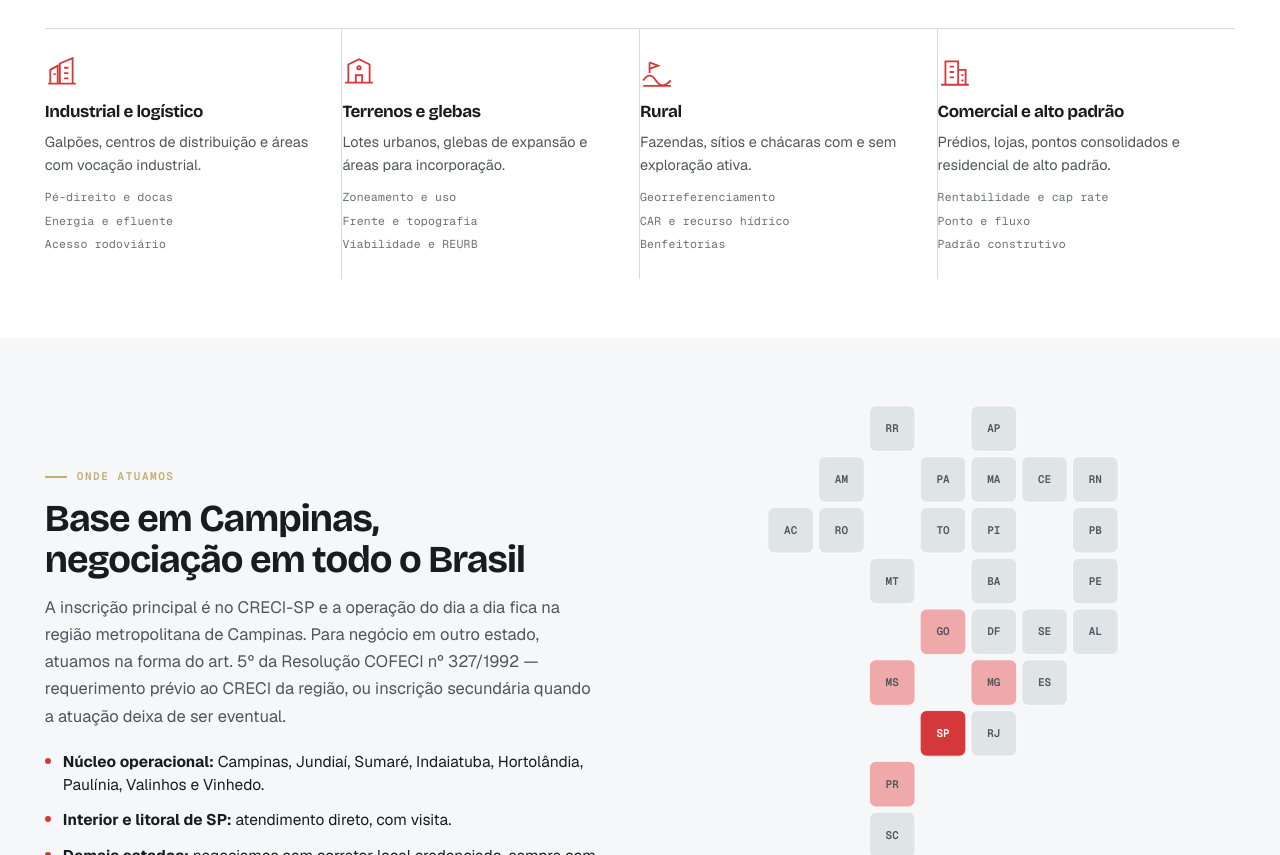
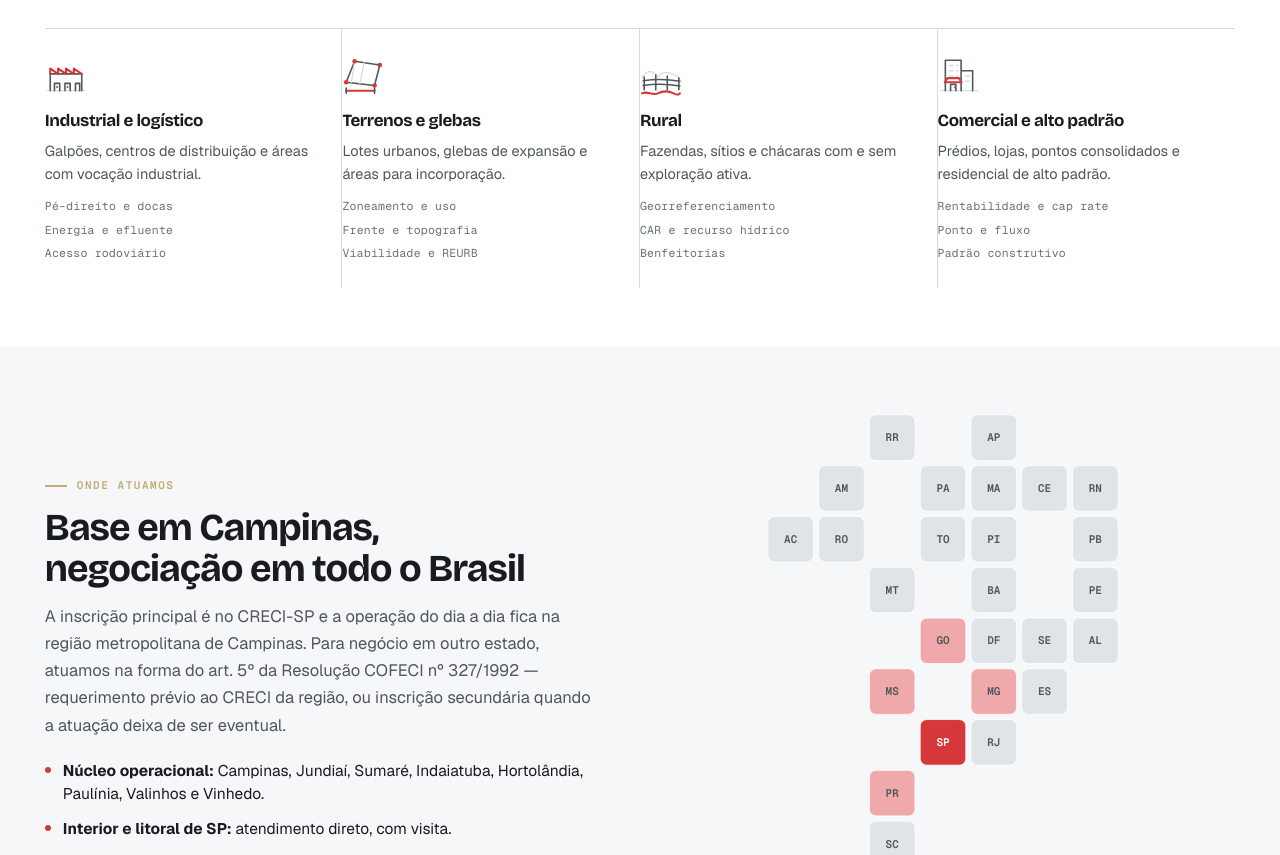
Before and after one commit to agendaprimecorp-lgtm/primecorp-imoveis, a plain HTML site: page web/index.html in a window 1280 px wide. Shown: the part 2708-3563 px from the top of the page. Drawn offline with nearby package versions, Linux system fonts and the light colour scheme.

Commit message:
Ícones dos segmentos: cada um mostra o que o comprador vem conferir
Os quatro eram traço genérico de prédio. Agora cada ícone carrega o
detalhe que identifica o segmento, em dois pesos: o grafite desenha a
forma, o vermelho marca o que decide o negócio.

- Industrial: telhado dente de serra, que é a assinatura visual do
  galpão, com as docas na base
- Terrenos: a gleba em planta com os marcos de divisa nos vértices e a
  cota de frente embaixo — frente e divisa são o que define viabilidade
- Rural: cerca de mourões sobre o relevo, com o curso d'água em
  vermelho, que é o item citado no próprio texto da seção
- Comercial: torre e prédio menor, com o toldo marcando o ponto no
  térreo — ponto e fluxo são o que o texto promete

Três tentativas até chegar aqui. A primeira versão do rural virou um
pirulito com bandeira e o toldo do comercial atravessava os dois
prédios como uma linha solta.

Co-Authored-By: Claude Opus 5 <noreply@anthropic.com>
Claude-Session: https://claude.ai/code/session_01U7PGPYor8cFKzBBzUh2CbR

```diff
--- a/web/index.html
+++ b/web/index.html
@@ -190,7 +190,12 @@ section.papel{background:var(--papel)}
 .segmentos{display:grid;grid-template-columns:repeat(4,1fr);gap:0;border-top:1px solid var(--linha)}
 .seg{padding:26px 24px 26px 0;border-right:1px solid var(--linha)}
 .seg:last-child{border-right:0;padding-right:0}
-.seg-ico{width:34px;height:34px;margin-bottom:14px}
+.seg-ico{width:42px;height:42px;margin-bottom:15px;display:block}
+.seg-ico .base{stroke:var(--tinta2);stroke-width:1.5}
+.seg-ico .marca{stroke:var(--vermelho);stroke-width:2}
+.seg-ico .cheio{fill:var(--vermelho);stroke:none}
+.seg-ico .leve{stroke:var(--linha);stroke-width:1.2}
+.seg:hover .seg-ico .base{stroke:var(--tinta)}
 .seg h3{font-size:17px;margin-bottom:9px}
 .seg p{font-size:14.5px;color:var(--tinta2);margin:0 0 12px;line-height:1.6}
 .seg ul{list-style:none;padding:0;margin:0;display:grid;gap:5px}
@@ -788,25 +793,53 @@ footer ul{list-style:none;padding:0;margin:0;display:grid;gap:9px}
     </div>
     <div class="segmentos">
       <div class="seg">
-        <svg class="seg-ico" viewBox="0 0 32 32" fill="none" stroke="#d5383a" stroke-width="1.7" aria-hidden="true"><path d="M3 27h26M5 27V14l7-4v17M14 27V8l12-5v24"/><path d="M18 12h4M18 17h4M18 22h4M8 18h2"/></svg>
+        <svg class="seg-ico" viewBox="0 0 40 40" fill="none" stroke-linecap="round" stroke-linejoin="round" aria-hidden="true">
+          <path class="leve" d="M2 34h36"/>
+          <path class="base" d="M5 34V18h30v16"/>
+          <path class="marca" d="M5 18v-5l7.5 5v-5l7.5 5v-5l7.5 5v-5l7.5 5"/>
+          <path class="base" d="M9 34v-7h5v7M19 34v-7h5v7M29 34v-7h4v7"/>
+          <circle class="cheio" cx="11.5" cy="30.5" r="1"/>
+          <circle class="cheio" cx="21.5" cy="30.5" r="1"/>
+        </svg>
         <h3>Industrial e logístico</h3>
         <p>Galpões, centros de distribuição e áreas com vocação industrial.</p>
         <ul><li>Pé-direito e docas</li><li>Energia e efluente</li><li>Acesso rodoviário</li></ul>
       </div>
       <div class="seg">
-        <svg class="seg-ico" viewBox="0 0 32 32" fill="none" stroke="#d5383a" stroke-width="1.7" aria-hidden="true"><path d="M3 26h26M6 26V9l10-5 10 5v17"/><path d="M13 26v-7h6v7"/><circle cx="16" cy="12" r="1.6"/></svg>
+        <svg class="seg-ico" viewBox="0 0 40 40" fill="none" stroke-linecap="round" stroke-linejoin="round" aria-hidden="true">
+          <path class="base" d="M4 26L12 6l24 3.5-5 19.5z"/>
+          <path class="leve" d="M12 6L9 26M21 7.3L17 27.3"/>
+          <circle class="cheio" cx="4" cy="26" r="2.2"/>
+          <circle class="cheio" cx="12" cy="6" r="2.2"/>
+          <circle class="cheio" cx="36" cy="9.5" r="2.2"/>
+          <circle class="cheio" cx="31" cy="29" r="2.2"/>
+          <path class="marca" d="M4 34h27"/>
+          <path class="base" d="M4 31.5v5M31 31.5v5"/>
+        </svg>
         <h3>Terrenos e glebas</h3>
         <p>Lotes urbanos, glebas de expansão e áreas para incorporação.</p>
         <ul><li>Zoneamento e uso</li><li>Frente e topografia</li><li>Viabilidade e REURB</li></ul>
       </div>
       <div class="seg">
-        <svg class="seg-ico" viewBox="0 0 32 32" fill="none" stroke="#d5383a" stroke-width="1.7" aria-hidden="true"><path d="M3 24c4-6 8-6 12 0s8 6 14 0"/><path d="M3 29h26M9 17V7M9 7l8 3-8 3"/></svg>
+        <svg class="seg-ico" viewBox="0 0 40 40" fill="none" stroke-linecap="round" stroke-linejoin="round" aria-hidden="true">
+          <path class="leve" d="M2 21c5-7 10-7 15 0 5-6 10-6 21 1"/>
+          <path class="base" d="M4 33V21M15 33V19M26 33V20M37 33V22"/>
+          <path class="base" d="M3 24.5c11-1.5 23-1.5 35 .5M3 29c11-1.5 23-1.5 35 .5"/>
+          <path class="marca" d="M2 36.5c5-2.5 10 2.5 15 0s10-2.5 15 0 4.5 1 6 0"/>
+        </svg>
         <h3>Rural</h3>
         <p>Fazendas, sítios e chácaras com e sem exploração ativa.</p>
         <ul><li>Georreferenciamento</li><li>CAR e recurso hídrico</li><li>Benfeitorias</li></ul>
       </div>
       <div class="seg">
-        <svg class="seg-ico" viewBox="0 0 32 32" fill="none" stroke="#d5383a" stroke-width="1.7" aria-hidden="true"><path d="M3 28h26M7 28V6h12v22M19 14h7v14"/><path d="M11 11h4M11 16h4M11 21h4M22 19h2M22 24h2"/></svg>
+        <svg class="seg-ico" viewBox="0 0 40 40" fill="none" stroke-linecap="round" stroke-linejoin="round" aria-hidden="true">
+          <path class="leve" d="M2 34h36"/>
+          <path class="base" d="M7 34V5h15v29M22 34V15h11v19"/>
+          <path class="leve" d="M11 10h3.5M17.5 10h1.5M11 15h3.5M17.5 15h1.5M11 20h3.5M17.5 20h1.5M26 20h4M26 25h4"/>
+          <path class="marca" d="M6.5 26h16l-2.5-4h-11z"/>
+          <path class="base" d="M12 34v-6h5v6"/>
+          <circle class="cheio" cx="16" cy="31" r="0.9"/>
+        </svg>
         <h3>Comercial e alto padrão</h3>
         <p>Prédios, lojas, pontos consolidados e residencial de alto padrão.</p>
         <ul><li>Rentabilidade e cap rate</li><li>Ponto e fluxo</li><li>Padrão construtivo</li></ul>
```
